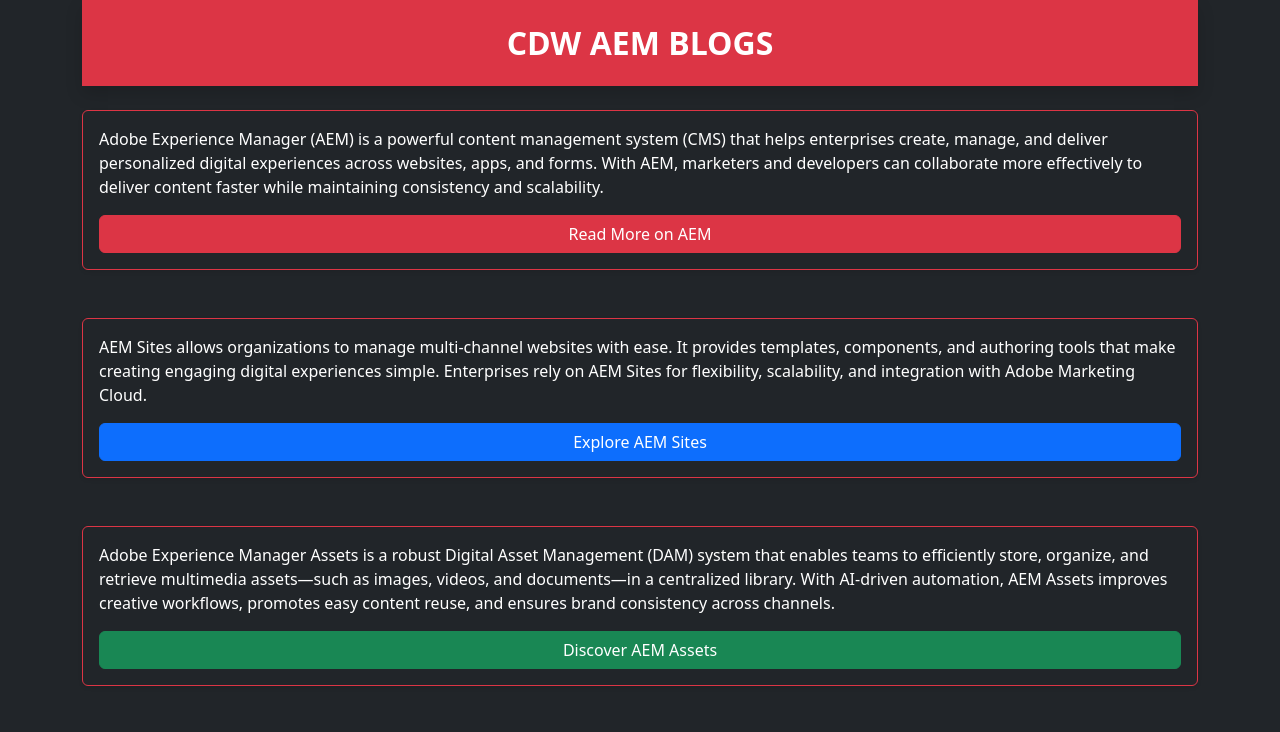
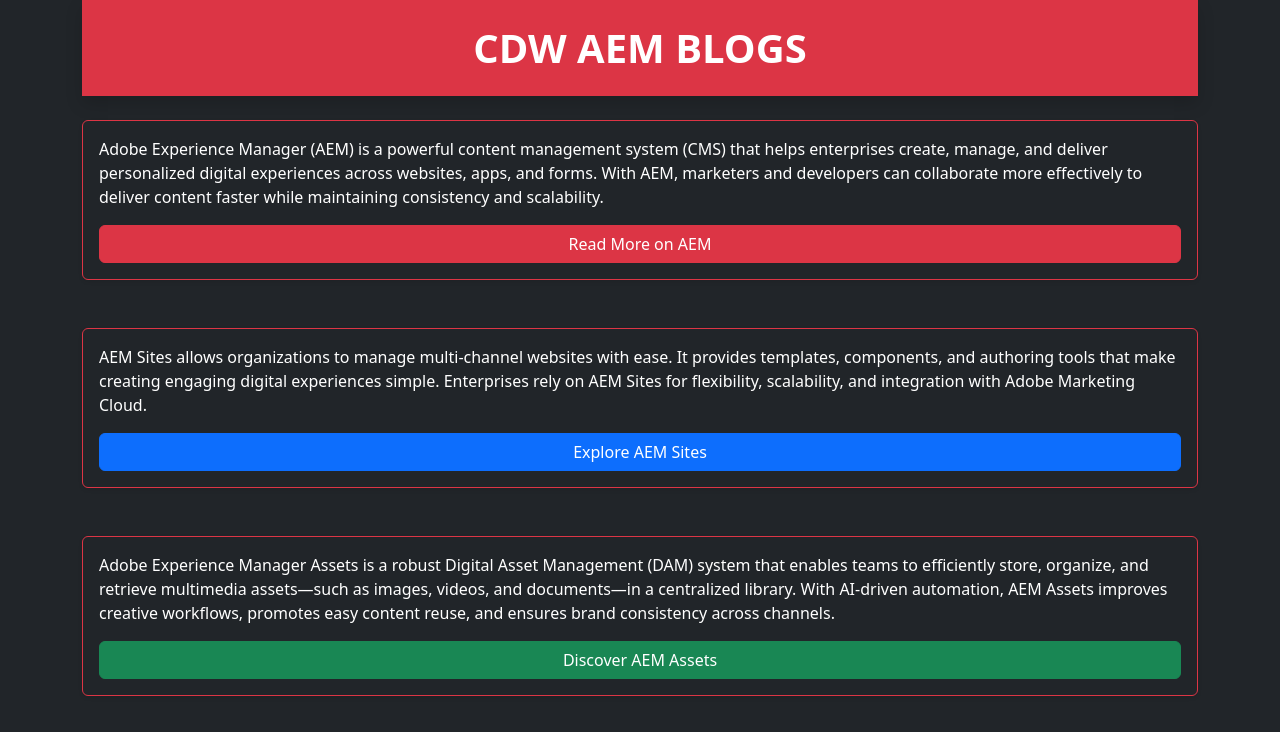
Before and after one commit to Kavyapriya-1804/AEM-demo-site, a plain HTML site: page index.html in a window 1280 px wide. Shown: the top 732 px of the page. Drawn offline with nearby package versions, Linux system fonts and the light colour scheme.

Commit message:
Update index.html

```diff
--- a/index.html
+++ b/index.html
@@ -11,7 +11,7 @@
 
   <!-- Blog Title -->
   <section class="container">
-    <h2 class="text-center mb-4 display-10 fw-bold text-white bg-danger w-100 py-4 shadow">CDW AEM BLOGS</h2>
+    <h1 class="text-center mb-4 display-10 fw-bold text-white bg-danger w-100 py-4 shadow">CDW AEM BLOGS</h1>
 
     <!-- Blog Post 1 -->
     <div class="card bg-dark text-white shadow-sm p-3 mb-5 rounded border border-danger">
```
